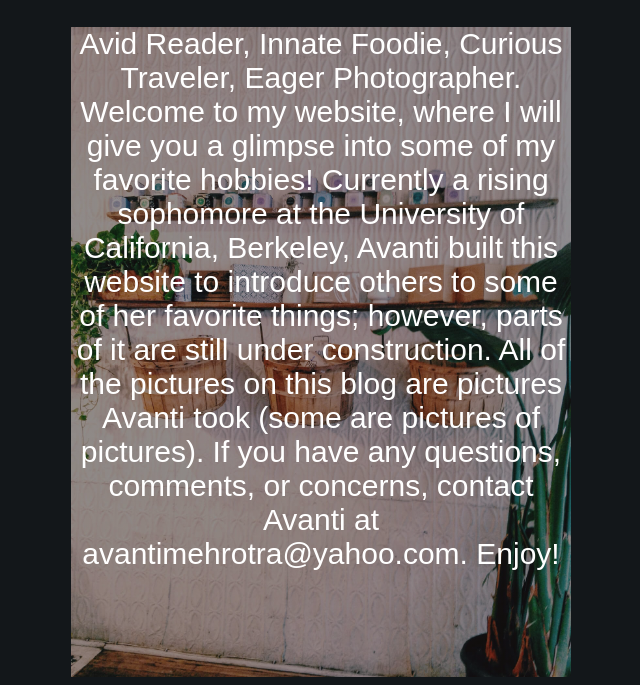
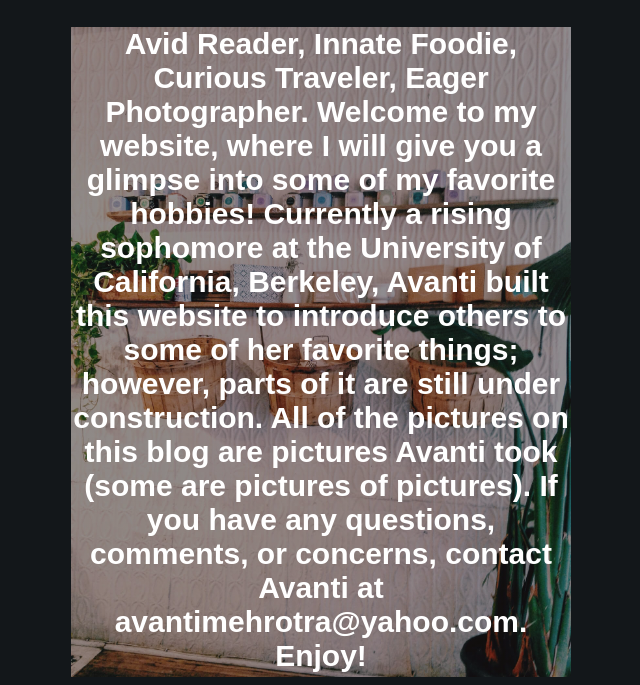
Before and after one commit to avantimehrotra1/avantimehrotra1.github.io, a plain HTML site: page about.html in a window 1280 px wide. Shown: the part 208-893 px from the top of the page, without its empty margins (324-964 px from the left). Drawn offline with Linux system fonts and the light colour scheme; a web font is replaced by a local one.

Commit message:
Update about.html

```diff
--- a/about.html
+++ b/about.html
@@ -25,7 +25,7 @@
         </body>
       <center>
       <div class="AboutImage">
-          <p class="AboutText">
+          <p class="AboutText"><b>
           Avid Reader, Innate Foodie, Curious Traveler, Eager Photographer.
           Welcome to my website, where I will give you a glimpse into some of my favorite hobbies!
 
@@ -34,7 +34,7 @@
           under construction. All of the pictures on this blog are pictures Avanti took (some are pictures
           of pictures). If you have any questions, comments, or concerns, contact Avanti at avantimehrotra@yahoo.com.
           Enjoy!
-          </p>
+          </b></p>
       </div>
       </center>
 
```
